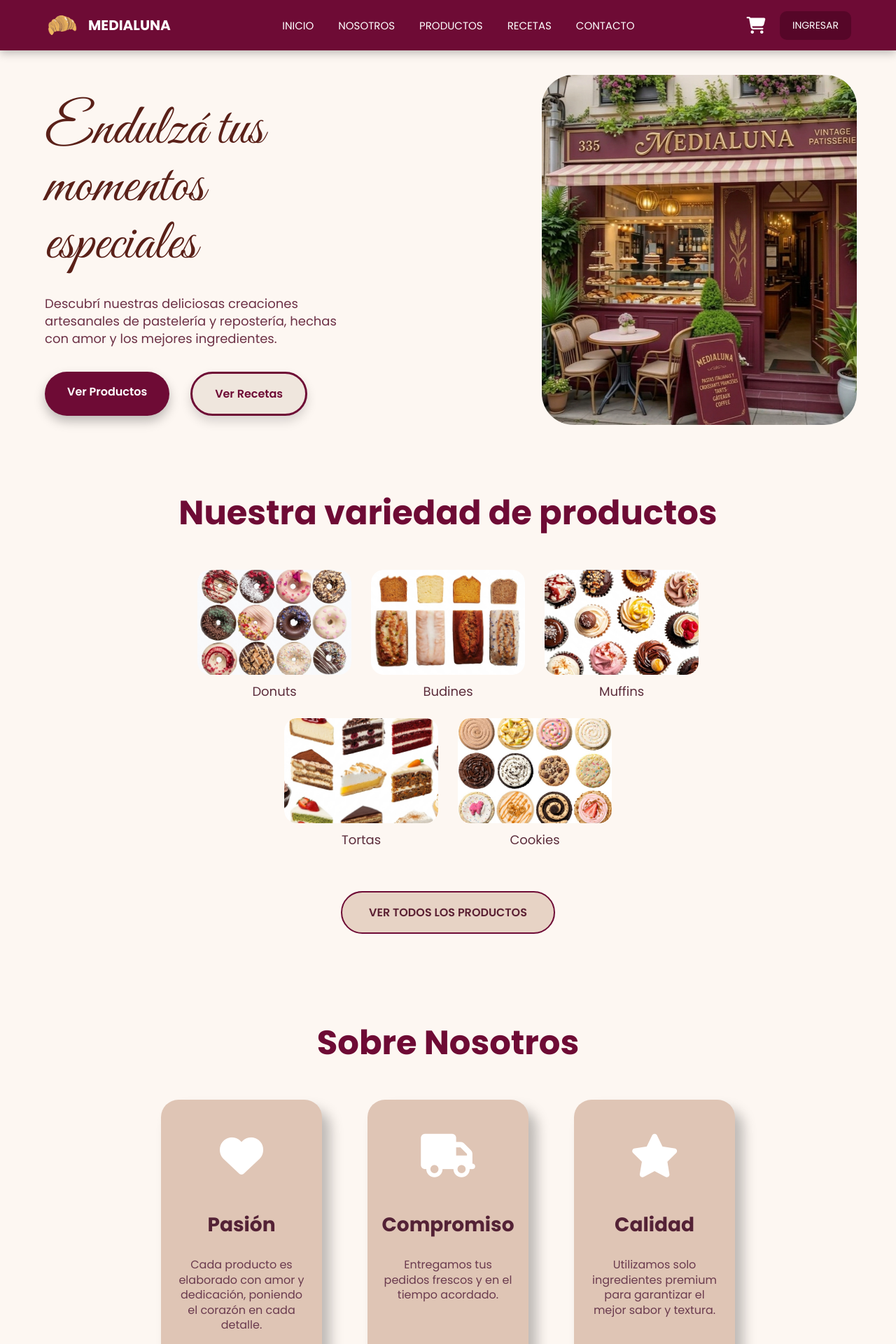
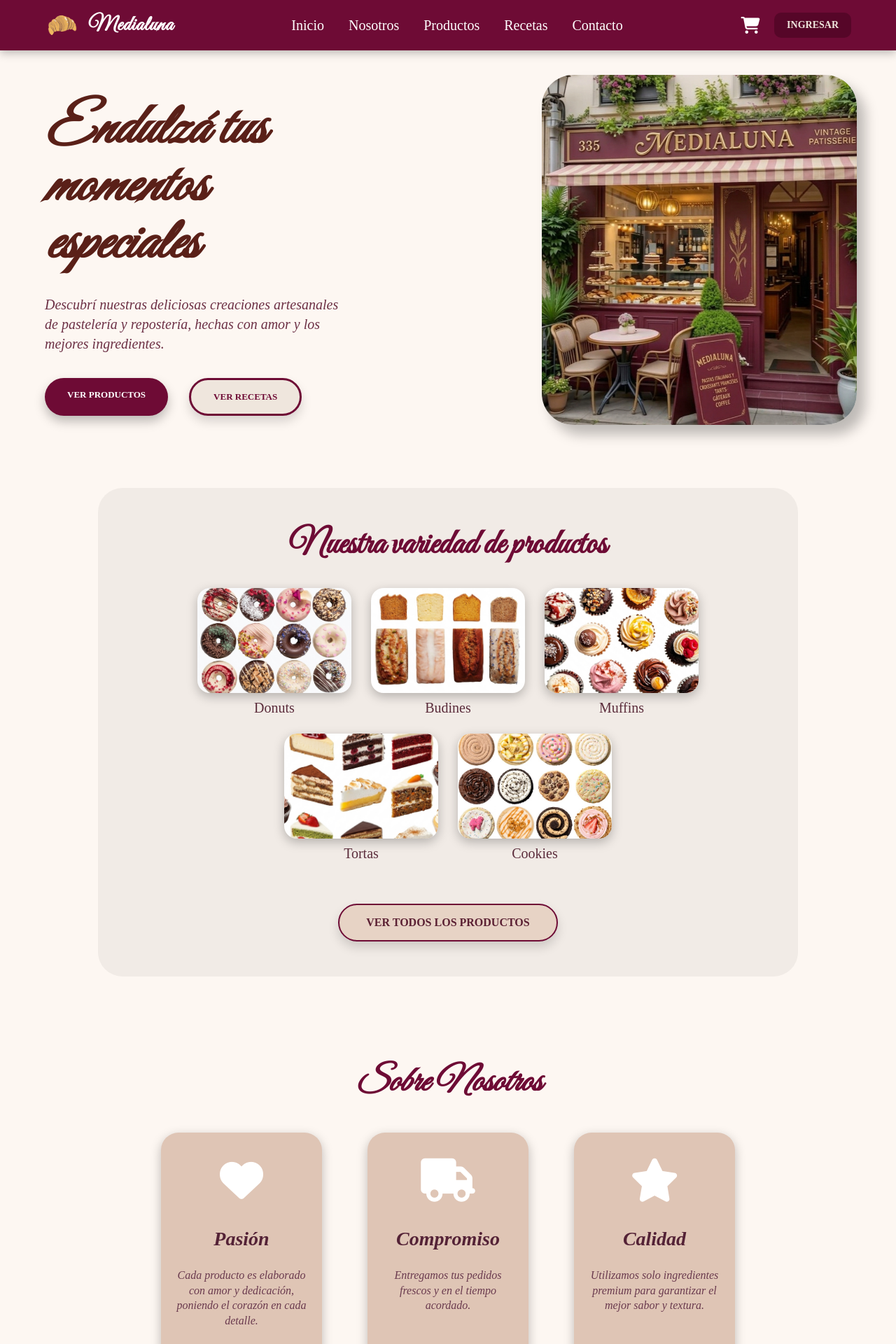
Before and after one commit to luciaamarquez/reposteria.medialuna, a PHP site: page / in a window 1280 px wide. Shown: the top 1920 px of the page at 70% size. Run offline with PHP 8.4, Linux system fonts and the light colour scheme; some web fonts are replaced.

Commit message:
Mejora en el diseño de la página de inicio

```diff
--- a/css/style.css
+++ b/css/style.css
@@ -9,10 +9,12 @@
 }
 
 body{
-    font-family:'Poppins', sans-serif;
+    font-family: "Xanh Mono";
+    font-weight: 100;
     background:#FDF7F2;
     margin:0;
     padding:0;
+    font-style: italic;
 }
 
 main{
@@ -109,6 +111,16 @@ header{
     display:flex;
     justify-content:space-between;
     align-items:center;
+    font-style:normal;
+    font-weight: bold;
+}
+
+.medialuna-logo{
+    font-family: 'Great Vibes', cursive;
+    color: white;
+    font-size: 30px;
+    font-weight: 700;
+    letter-spacing: 1px;
 }
 
 .logo{
@@ -121,12 +133,6 @@ header{
     width:50px;
 }
 
-.logo h1{
-    color:white;
-    font-size:20px;
-    font-weight:700;
-}
-
 nav ul{
     display:flex;
     list-style:none;
@@ -134,10 +140,12 @@ nav ul{
 }
 
 nav a{
-    color:white;
+    color: white;
     text-decoration:none;
-    font-size:15px;
-    transition:.3s; }
+    font-size:20px;
+    transition:.3s;
+    font-weight: lighter;
+}
 
 nav a:hover{
     color:#F6D7C3;
@@ -145,7 +153,7 @@ nav a:hover{
 
 .btn-ingresar{
     background:#560628;
-    color:white;
+    color:#EFE6DD;
     text-decoration:none;
     padding:10px 18px;
     border-radius:10px;
@@ -174,7 +182,7 @@ nav a:hover{
 .banner-texto h2{
     font-family:'Great Vibes', cursive;
     font-size:82px;
-    font-weight:400;
+    font-weight: bold;
     color:#5A2018;
     line-height:1;
     margin-bottom:30px;
@@ -182,7 +190,7 @@ nav a:hover{
 
 .banner-texto p{
     width:430px;
-    font-size:18px;
+    font-size:20px;
     color:#6C3045;
     line-height:1.4;
     margin-bottom:35px;
@@ -191,6 +199,8 @@ nav a:hover{
 .botones-banner{
     display:flex;
     gap:30px;
+    font-weight: bold;
+    font-size: 13px;
 }
 
 .btn-principal{
@@ -199,8 +209,8 @@ nav a:hover{
     padding:16px 32px;
     border-radius:40px;
     text-decoration:none;
-    font-weight:600;
     box-shadow:0 8px 15px rgba(0,0,0,.25);
+    font-style: normal;
 }
 
 .btn-secundario{
@@ -212,6 +222,7 @@ nav a:hover{
     font-weight:600;
     background:#EFE6DD;
     box-shadow:0 8px 15px rgba(0,0,0,.15);
+    font-style: normal;
 }
 
 .btn-principal:hover{
@@ -237,6 +248,7 @@ nav a:hover{
     height:500px;
     object-fit:cover;
     border-radius:45px;
+    box-shadow:12px 14px 18px rgba(0,0,0,.25);
 }
 
 /* MENÚ RESPONSIVE PARA CELULARES */
@@ -311,12 +323,19 @@ nav a:hover{
     max-width:1000px;
     margin:90px auto;
     text-align:center;
+    font-style: normal;
+    background:#f1ebe6;
+    padding:50px;
+    border-radius: 35px;
+
 }
 
 .categorias h2{
     color:#6E0B35;
-    font-size:48px;
-    margin-bottom:45px;
+    font-size:50px;
+    margin-bottom:30px;
+    font-family: 'Great Vibes', cursive;
+    font-style: normal;
 }
 
 .fila{
@@ -349,7 +368,7 @@ nav a:hover{
 .categoria p{
     margin-top:10px;
     color:#5B2C3B;
-    font-size:18px;
+    font-size:20px;
 }
 
 
@@ -364,6 +383,7 @@ nav a:hover{
     text-decoration:none;
     font-weight:600;
     transition:.3s;
+    box-shadow:0 8px 15px rgba(0,0,0,.15);
 }
 
 .btn-productos:hover{
@@ -382,6 +402,7 @@ nav a:hover{
     height:150px;
     overflow:hidden;
     border-radius:18px;
+    box-shadow:0px 5px 15px rgba(0,0,0,.25);
 }
 
 .imagen-categoria img{
@@ -408,7 +429,7 @@ nav a:hover{
 
 .overlay p{
     color: white;
-    font-size:15px;
+    font-size:20px;
     line-height:1.5;
 }
 
@@ -433,9 +454,10 @@ nav a:hover{
 
 .nosotros h2{
     color:#6E0B35;
-    font-size:48px;
-    margin-bottom:45px;
-    padding-top: 500;
+    font-size:50px;
+    margin-bottom:40px;
+    font-family: 'Great Vibes', cursive;
+
 }
 
 .contenedor-nosotros{
@@ -445,17 +467,6 @@ nav a:hover{
     flex-wrap:wrap;
 }
 
-.nosotros-card{
-    width:230px;
-    height:430px;
-    background:#DFC5B5;
-    border-radius:25px;
-    box-shadow:12px 14px 18px rgba(0,0,0,.25);
-    padding:30px 20px;
-    display:flex;
-    flex-direction:column;
-    align-items:center;
-}
 
 .icono{
     font-size:62px;
@@ -478,10 +489,10 @@ nav a:hover{
 
 .nosotros-card{
     width:230px;
-    height:430px;
+    height:330px;
     background:#DFC5B5;
     border-radius:25px;
-    box-shadow:12px 14px 18px rgba(0,0,0,.25);
+    box-shadow:0px 5px 15px rgba(0,0,0,.25);
     padding:30px 20px;
     display:flex;
     flex-direction:column;
@@ -548,9 +559,10 @@ nav a:hover{
 }
 
 .recetas-texto h2{
-    font-size:52px;
+    font-size:50px;
     color:#6b1f38;
     margin-bottom:20px;
+    font-family: 'Great Vibes', cursive;
 }
 
 .descripcion{
@@ -762,13 +774,15 @@ footer{
 }
 
 .footer-columna h2{
-    font-size:34px;
+    font-size:45px;
     margin-bottom:20px;
+    font-family: 'great vibes', cursive;
 }
 
 .footer-columna h3{
     font-size:26px;
     margin-bottom:20px;
+    font-style: normal;
 }
 
 .footer-columna p{
--- a/includes/footer.php
+++ b/includes/footer.php
@@ -4,7 +4,7 @@
 
         <div class="footer-columna">
 
-            <h2>MEDIALUNA</h2>
+            <h2>Medialuna</h2>
 
             <p>
                 Pastelería artesanal hecha con amor, utilizando
--- a/includes/header.php
+++ b/includes/header.php
@@ -14,10 +14,9 @@ $raiz = $enAdmin ? '../' : '';
     <title>Medialuna</title>
     <link rel="preconnect" href="https://fonts.googleapis.com">
     <link rel="preconnect" href="https://fonts.gstatic.com" crossorigin>
-    <link href="https://fonts.googleapis.com/css2?family=Poppins:wght@300;400;500;600;700&display=swap" rel="stylesheet">
-
+    <link href="https://fonts.google.com/specimen/Xanh+Mono?categoryFilters=Feeling:%2FExpressive%2FVintage;Appearance:%2FMonospace%2FMonospace&preview.layout=grid&preview.script=Latn" rel="stylesheet">
     <link href="https://fonts.googleapis.com/css2?family=Great+Vibes&display=swap" rel="stylesheet">
-
+    <link href="https://fonts.google.com/specimen/Cossette+Titre?preview.text=Endulz%C3%A1%20tus%0Amomentos%20especiales&preview.layout=grid&query=co&specimen.preview.text=Endulz%C3%A1+tus%0Amomentos+especiales&preview.script=Latn" rel="stylesheet">
     <link rel="stylesheet" href="https://cdnjs.cloudflare.com/ajax/libs/font-awesome/6.7.2/css/all.min.css">
 
     <link rel="stylesheet" href="<?php echo $raiz; ?>css/style.css">
@@ -27,33 +26,33 @@ $raiz = $enAdmin ? '../' : '';
     <div class="header-contenedor">
         <div class="logo">
             <img src="<?php echo $raiz; ?>img/logo/logo.png" alt="Logo">
-            <h1>MEDIALUNA</h1>
+            <h1 class="medialuna-logo">Medialuna</h1>
         </div>
         <nav>
             <ul>
                 <li>
                     <a href="<?php echo $raiz; ?>index.php#inicio">
-                        INICIO
+                        Inicio
                     </a>
                 </li>
                 <li>
                     <a href="<?php echo $raiz; ?>index.php#nosotros">
-                        NOSOTROS
+                        Nosotros
                     </a>
                 </li>
                 <li>
                     <a href="<?php echo $raiz; ?>index.php#productos">
-                        PRODUCTOS
+                        Productos
                     </a>
                 </li>
                 <li>
                     <a href="<?php echo $raiz; ?>index.php#recetas">
-                        RECETAS
+                        Recetas
                     </a>
                 </li>
                 <li>
                     <a href="<?php echo $raiz; ?>index.php#contacto">
-                        CONTACTO
+                        Contacto
                     </a>
                 </li>
             </ul>
--- a/index.php
+++ b/index.php
@@ -29,8 +29,8 @@ include("includes/header.php");
             </p>
 
             <div class="botones-banner">
-                <a href="productos.php" class="btn-principal">Ver Productos</a>
-                <a href="recetas.php" class="btn-secundario">Ver Recetas</a>
+                <a href="productos.php" class="btn-principal">VER PRODUCTOS</a>
+                <a href="recetas.php" class="btn-secundario">VER RECETAS</a>
             </div>
         </div>
 
```
